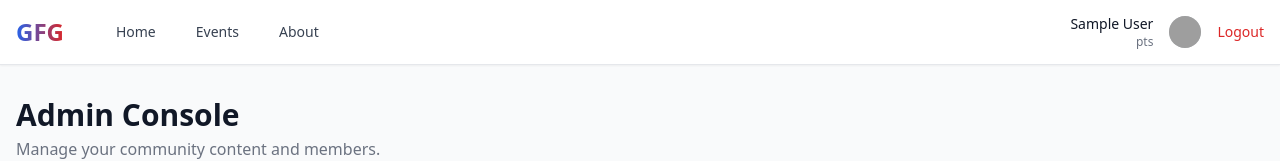
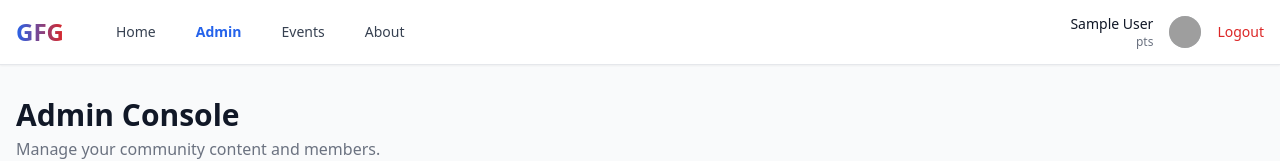
Before and after one commit to kurniawanlauw98-ai/gfg-webapp, a React (Vite) app in the folder client/: page /admin in a window 1280 px wide. Shown: the top 161 px of the page. Built offline with nearby package versions, Linux system fonts and the light colour scheme; sample sign-in values are in the browser's storage; grey boxes are pictures that could not be loaded.

Commit message:
feat: Add Admin link to Navbar for admin users

```diff
--- a/client/src/components/Navbar.jsx
+++ b/client/src/components/Navbar.jsx
@@ -21,6 +21,9 @@ const Navbar = () => {
                         </Link>
                         <div className="ml-10 flex space-x-4">
                             <Link to="/dashboard" className="text-gray-700 hover:text-blue-600 px-3 py-2 rounded-md text-sm font-medium">Home</Link>
+                            {user?.role === 'admin' && (
+                                <Link to="/admin" className="text-blue-600 font-bold px-3 py-2 rounded-md text-sm">Admin</Link>
+                            )}
                             <Link to="/dashboard/events" className="text-gray-700 hover:text-blue-600 px-3 py-2 rounded-md text-sm font-medium">Events</Link>
                             <Link to="/dashboard/about" className="text-gray-700 hover:text-blue-600 px-3 py-2 rounded-md text-sm font-medium">About</Link>
                         </div>
```
